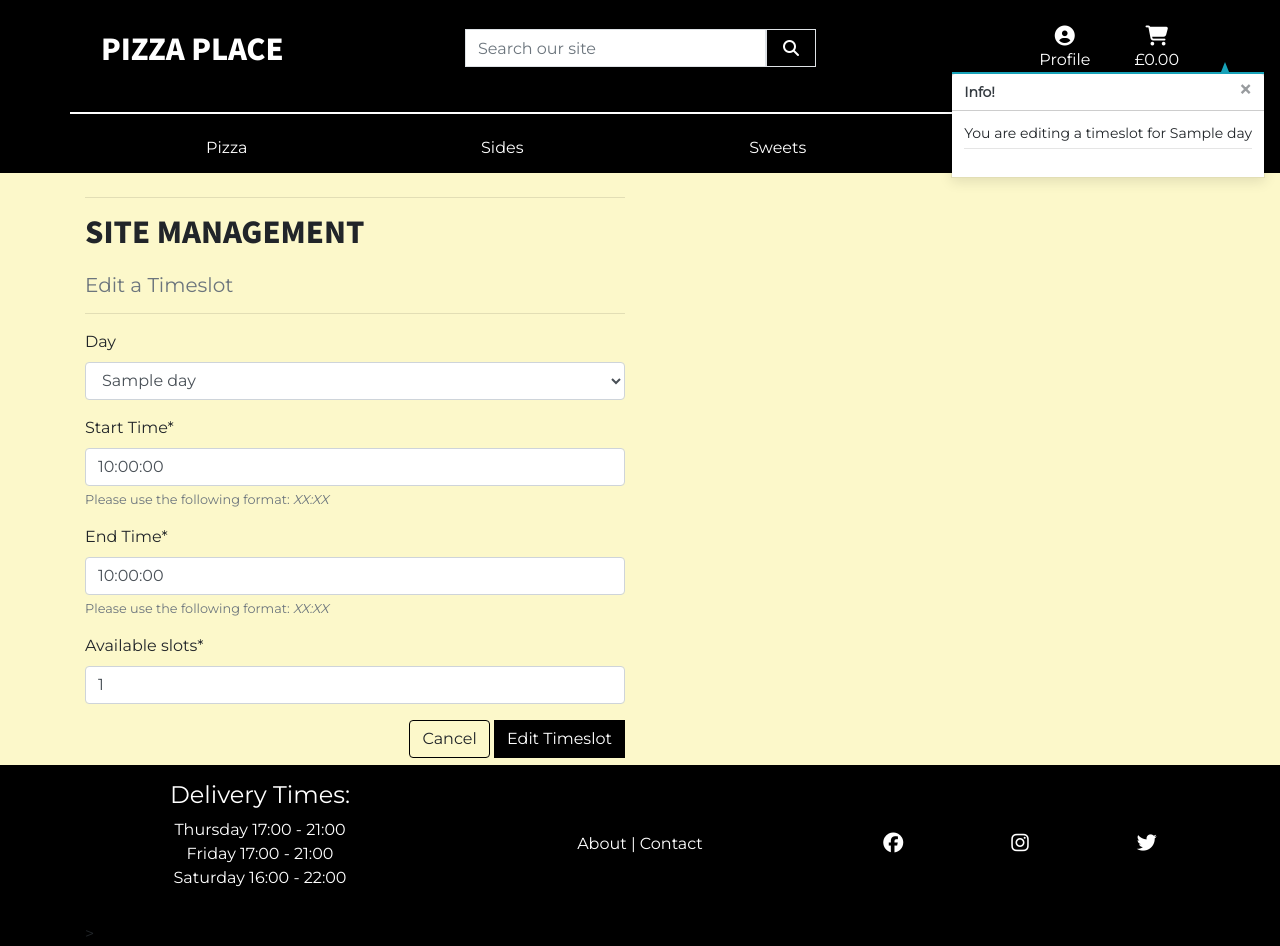
After one commit to markj0hnst0n/pizza-delivery-place, a Django app: page /timeslot/edit_timeslot/1/ in a window 1280 px wide. The commit adds this page. Run offline with Django 3.2, Linux system fonts and the light colour scheme; a user stored in the database is signed in; tables that the repository leaves empty hold one stand-in row (values such as "Sample post"); some libraries are stand-ins or nearby versions.

Commit message:
edit and delete timeslot functionality added

```diff
--- a/timeslot/admin.py
+++ b/timeslot/admin.py
@@ -1,14 +1,9 @@
 from django.contrib import admin
 from .models import Day, Timeslot
-
-# Register your models here.
-
-
 
 
 class SlotInline(admin.TabularInline):
     model = Timeslot
-
 
 
 class TimeslotAdmin(admin.ModelAdmin):
--- /dev/null
+++ b/timeslot/templates/timeslot/edit_timeslot.html
@@ -0,0 +1,38 @@
+{% extends "base.html" %}
+{% load static %}
+
+{% block page_header %}
+    <div class="container header-container">
+        <div class="row">
+            <div class="col"></div>
+        </div>
+    </div>
+{% endblock %}
+
+{% block content %}
+    <div class="overlay"></div>
+    <div class="container">
+        <div class="row">
+            <div class="col-12 col-md-6">
+                <hr>
+                <h2 class="logo-font mb-4">Site Management</h2>
+                <h5 class="text-muted">Edit a Timeslot</h5>
+                <hr>
+            </div>
+        </div>
+
+        <div class="row">
+            <div class="col-12 col-md-6">
+                <form method="POST" action="{% url 'edit_timeslot' slot.id %}" class="form mb-2" enctype="multipart/form-data">
+                    {% csrf_token %}
+                    {{ form | crispy }}
+                    <div class="text-right">
+                        <a class="btn border-black" href="{% url 'admin' %}">Cancel</a>
+                        <button class="btn btn-black rounded-0" type="submit">Edit Timeslot</button>
+                    </div>
+                </form>
+            </div>
+        </div>
+        <div class="row footer-container"></div>
+    </div>
+{% endblock %}
--- a/timeslot/urls.py
+++ b/timeslot/urls.py
@@ -6,7 +6,9 @@ urlpatterns = [
     path('book/<s_id>/', views.book_a_slot, name='book_a_slot'),
     path('timeslot_refresh/', views.timeslot_refresh, name='timeslot_refresh'),
     path('create_timeslot/', views.create_timeslot, name='create_timeslot'),
+    path('edit_timeslot/<s_id>/', views.edit_timeslot, name='edit_timeslot'),
+    path('delete_timeslot/<s_id>/', views.delete_timeslot, name='delete_timeslot'),
     path('add_day/', views.add_day, name='add_day'),
-    path('edit_day/<d_id>', views.edit_day, name='edit_day'),
-    path('delete_day/<d_id>', views.delete_day, name='delete_day'),
+    path('edit_day/<d_id>/', views.edit_day, name='edit_day'),
+    path('delete_day/<d_id>/', views.delete_day, name='delete_day'),
 ]
--- a/timeslot/views.py
+++ b/timeslot/views.py
@@ -94,6 +94,47 @@ def create_timeslot(request):
     return render(request, template, context)
 
 @login_required
+def edit_timeslot(request, s_id):
+    """ Edit a timeslot """
+    if not request.user.is_superuser:
+        messages.error(request, 'Sorry, only store owners can do that.')
+        return redirect(reverse('home'))
+
+    slot = get_object_or_404(Timeslot, pk=s_id)
+    if request.method == 'POST':
+        form = TimeslotForm(request.POST, request.FILES, instance=slot)
+        if form.is_valid():
+            form.save()
+            messages.success(request, 'Successfully updated item!')
+            return redirect(reverse('timeslot'))
+        else:
+            messages.error(request, 'Failed to update item. Please ensure the form is valid.')
+    else:
+        form = TimeslotForm(instance=slot)
+        messages.info(request, f'You are editing a timeslot for {slot.day}')
+
+    template = 'timeslot/edit_timeslot.html'
+    context = {
+        'form': form,
+        'slot': slot,
+    }
+
+    return render(request, template, context)
+
+@login_required
+def delete_timeslot(request, s_id):
+    """ Delete a day """
+
+    if not request.user.is_superuser:
+        messages.error(request, 'Sorry, only store owners can do that.')
+        return redirect(reverse('home'))
+
+    slot = get_object_or_404(Timeslot, pk=s_id)
+    slot.delete()
+    messages.success(request, 'Timeslot deleted!')
+    return redirect(reverse('timeslot'))
+
+@login_required
 def add_day(request):
     """ Create a new delivery day on the site """
 
```
Also changed, not shown: timeslot/templates/timeslot/timeslot.html (+8 -0 lines).
